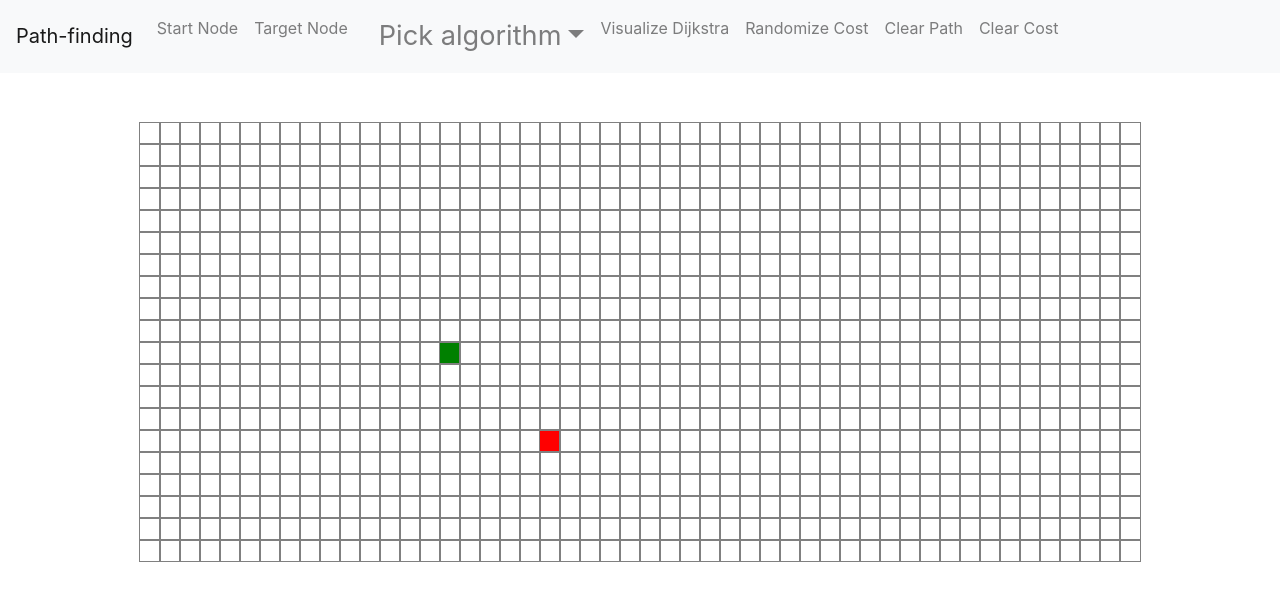
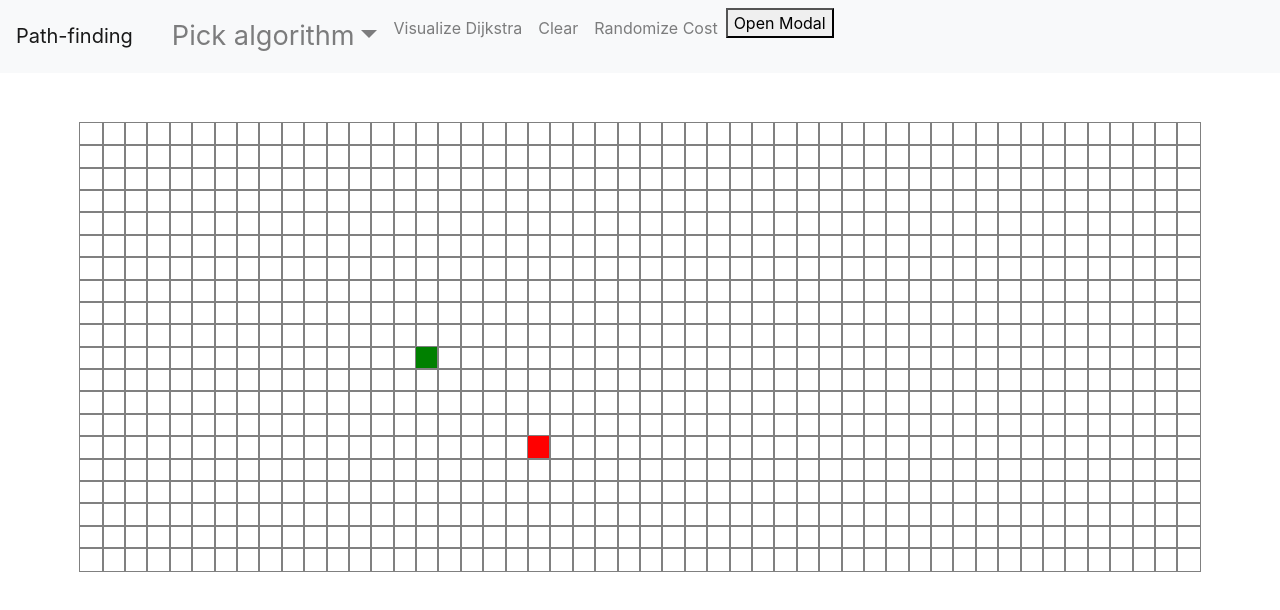
Before and after one commit to ionut-banu/PathfindingVisualizer, a React (Create React App) app in the folder path-finding/: page / in a window 1280 px wide. Shown: the top 610 px of the page. Built offline with nearby package versions, Linux system fonts and the light colour scheme.

Commit message:
adding modal

```diff
--- a/path-finding/package.json
+++ b/path-finding/package.json
@@ -3,10 +3,12 @@
   "version": "0.1.0",
   "private": true,
   "dependencies": {
+    "@material-ui/core": "^4.9.12",
     "@testing-library/jest-dom": "^4.2.4",
     "@testing-library/react": "^9.4.0",
     "@testing-library/user-event": "^7.1.2",
     "bootstrap": "^4.4.1",
+    "material-ui": "^0.20.2",
     "react": "^16.12.0",
     "react-bootstrap": "^1.0.0-beta.16",
     "react-dom": "^16.12.0",
--- /dev/null
+++ b/path-finding/src/PathfindingVisualizer/Modal/SimpleModal.js
@@ -0,0 +1,65 @@
+import React from 'react';
+import { makeStyles } from '@material-ui/core/styles';
+import Modal from '@material-ui/core/Modal';
+
+function getModalStyle() {
+  const top = 50;
+  const left = 50;
+
+  return {
+    top: `${top}%`,
+    left: `${left}%`,
+    transform: `translate(-${top}%, -${left}%)`,
+  };
+}
+
+const useStyles = makeStyles((theme) => ({
+  paper: {
+    position: 'absolute',
+    width: 400,
+    backgroundColor: theme.palette.background.paper,
+    border: '2px solid #000',
+    boxShadow: theme.shadows[5],
+    padding: theme.spacing(2, 4, 3),
+  },
+}));
+
+export default function SimpleModal() {
+  const classes = useStyles();
+  // getModalStyle is not a pure function, we roll the style only on the first render
+  const [modalStyle] = React.useState(getModalStyle);
+  const [open, setOpen] = React.useState(false);
+
+  const handleOpen = () => {
+    setOpen(true);
+  };
+
+  const handleClose = () => {
+    setOpen(false);
+  };
+
+  const body = (
+    <div style={modalStyle} className={classes.paper}>
+      <h2 id='simple-modal-title'>Path Finder Instructions</h2>
+      <p id='simple-modal-description'>
+        Duis mollis, est non commodo luctus, nisi erat porttitor ligula.
+      </p>
+    </div>
+  );
+
+  return (
+    <div>
+      <button type='button' onClick={handleOpen}>
+        Open Modal
+      </button>
+      <Modal
+        open={open}
+        onClose={handleClose}
+        aria-labelledby='simple-modal-title'
+        aria-describedby='simple-modal-description'
+      >
+        {body}
+      </Modal>
+    </div>
+  );
+}
--- a/path-finding/src/PathfindingVisualizer/Node/Node.css
+++ b/path-finding/src/PathfindingVisualizer/Node/Node.css
@@ -1,6 +1,6 @@
 .node {
-  width: 20px;
-  height: 20px;
+  width: 1.4em;
+  height: 1.4em;
   outline: 1px solid grey;
   display: inline-block;
 }
--- a/path-finding/src/PathfindingVisualizer/Node/Node.jsx
+++ b/path-finding/src/PathfindingVisualizer/Node/Node.jsx
@@ -15,14 +15,14 @@ export default class Node extends Component {
     this.state = {
       isVisited: false,
       isShortPath: false,
-      isCurrent: false
+      isCurrent: false,
     };
   }
 
   getExtraClassName() {
-    const { isStart, isFinish, isWall } = this.props;
+    const { isStart, isTarget, isWall } = this.props;
     const { isVisited, isShortPath, isCurrent } = this.state;
-    return isFinish
+    return isTarget
       ? FINISH_NODE_ClS
       : isStart
       ? START_NODE_ClS
@@ -43,7 +43,7 @@ export default class Node extends Component {
       isVisited: false,
       isShortPath: false,
       isCurrent: false,
-      isWall: false
+      isWall: false,
     });
   }
 
@@ -51,22 +51,24 @@ export default class Node extends Component {
     this.initNode();
   }
 
-  mouseDownHandle() {
-    this.setState({ isWall: true });
-  }
-
   render() {
-    const { row, col, onMouseDown, onMouseUp, onMouseEnter } = this.props;
+    const {
+      row,
+      col,
+      onMouseDown,
+      onMouseUp,
+      onMouseEnter,
+      onMouseLeave,
+    } = this.props;
     return (
       <div
         className={'node ' + this.getExtraClassName()}
         onMouseDown={() => onMouseDown(row, col)}
         onMouseUp={() => onMouseUp()}
         onMouseEnter={() => onMouseEnter(row, col)}
+        onMouseLeave={() => onMouseLeave(row, col)}
       >
-        <span className='node-cost'>
-          {this.props.cost !== 0 ? this.props.cost : ' '}
-        </span>
+        {this.props.cost !== 0 ? this.props.cost : ' '}
       </div>
     );
   }
@@ -74,5 +76,5 @@ export default class Node extends Component {
 
 export const DEFAULT_NODE = {
   row: 0,
-  col: 0
+  col: 0,
 };
--- a/path-finding/src/PathfindingVisualizer/PathfindingVisualizer.css
+++ b/path-finding/src/PathfindingVisualizer/PathfindingVisualizer.css
@@ -3,7 +3,7 @@
 }
 
 .grid-row {
-  line-height: 1;
+  height: 1.4em;
 }
 .navbar {
   background-color: rgba(20, 22, 31, 0.808);
--- a/path-finding/src/PathfindingVisualizer/PathfindingVisualizer.jsx
+++ b/path-finding/src/PathfindingVisualizer/PathfindingVisualizer.jsx
@@ -1,12 +1,14 @@
 import React, { Component } from 'react';
+import { Navbar, NavDropdown, Nav } from 'react-bootstrap';
+import Modal from '@material-ui/core/Modal';
 import Node from './Node/Node';
 import { dijkstra } from '../algorithms/dijkstra';
 import { dfs } from '../algorithms/dfs';
 import { bfs } from '../algorithms/bfs';
 import { computeRandomCost, getNodesInShortestPath } from '../util/util';
-import { Navbar, NavDropdown, Nav } from 'react-bootstrap';
 
 import './PathfindingVisualizer.css';
+import SimpleModal from './Modal/SimpleModal';
 
 const DIJKSTRA = 'Dijkstra';
 const DFS = 'DFS';
@@ -22,7 +24,7 @@ export default class PathfindingVisualizer extends Component {
     this.state = {
       algorithm: DIJKSTRA,
       grid: [],
-      clearNodesDisabled: false,
+      interactDisabled: false,
       visualizeDisabled: false,
       resetCostDisabled: false,
       isMouseDown: false,
@@ -31,7 +33,7 @@ export default class PathfindingVisualizer extends Component {
       START_NODE_ROW: 10,
       START_NODE_COL: 15,
       FINISH_NODE_ROW: 14,
-      FINISH_NODE_COL: 20
+      FINISH_NODE_COL: 20,
     };
   }
 
@@ -40,13 +42,52 @@ export default class PathfindingVisualizer extends Component {
     this.setState({ grid: grid });
   }
 
+  getInitialGrid = () => {
+    const grid = [];
+    for (let row = 0; row < 20; row++) {
+      const currentRow = [];
+      for (let col = 0; col < 50; col++) {
+        currentRow.push(this.createNode(row, col));
+      }
+      grid.push(currentRow);
+    }
+    return grid;
+  };
+
+  createNode = (row, col) => {
+    return {
+      ref: React.createRef(),
+      col: col,
+      row: row,
+      cost: 0,
+      isStart:
+        this.state.START_NODE_ROW === row && this.state.START_NODE_COL === col,
+      isTarget:
+        this.state.FINISH_NODE_ROW === row &&
+        this.state.FINISH_NODE_COL === col,
+      isWall: false,
+      distance: Infinity,
+      previousNode: null,
+    };
+  };
+
+  setAlgorithm(eventkey, event) {
+    this.setState({ algorithm: eventkey });
+  }
+
+  setAllButtons(disabled) {
+    this.setState({
+      visualizeDisabled: disabled,
+      interactDisabled: disabled,
+      resetCostDisabled: disabled,
+    });
+  }
+
   visualize() {
     this.setAllButtons(true);
     const { grid } = this.state;
-    const startNode =
-      grid[this.state.START_NODE_ROW][this.state.START_NODE_COL];
-    const finishNode =
-      grid[this.state.FINISH_NODE_ROW][this.state.FINISH_NODE_COL];
+    const startNode = this.getNode(true);
+    const finishNode = this.getNode(false);
     const { algorithm } = this.state;
     if (algorithm != null) {
       switch (algorithm) {
@@ -103,11 +144,11 @@ export default class PathfindingVisualizer extends Component {
         setTimeout(() => {
           const node = nodesInOrder[i];
           node.ref.current.setState(animation);
-          if (i + 1 < nodesInOrder.length && !nodesInOrder[i + 1].isFinish)
+          if (i + 1 < nodesInOrder.length && !nodesInOrder[i + 1].isTarget)
             nodesInOrder[i + 1].ref.current.setState({ isCurrent: true });
-          if (node.isFinish)
+          if (node.isTarget)
             if (node.ref.current.state.isShortPath) {
-              this.setState({ clearNodesDisabled: false });
+              this.setState({ interactDisabled: false });
             }
         }, SPEED * i);
       }
@@ -123,6 +164,7 @@ export default class PathfindingVisualizer extends Component {
             node.ref.current.initNode();
             node.isVisited = false;
             node.distance = Infinity;
+            node.previousNode = null;
           }
           if (clearCost) node.cost = 0;
         }
@@ -132,45 +174,95 @@ export default class PathfindingVisualizer extends Component {
     }
   }
 
-  setAlgorithm(eventkey, event) {
-    this.setState({ algorithm: eventkey });
-  }
-
-  setAllButtons(disabled) {
-    this.setState({
-      visualizeDisabled: disabled,
-      clearNodesDisabled: disabled,
-      resetCostDisabled: disabled
-    });
-  }
-
-  mouseDownHandle = (row, col) => {
+  getNode = (start) => {
     const { grid } = this.state;
     for (const row of grid) {
       for (const node of row) {
-        if (node.isStart) {
-          this.setState({ isStartSelected: true });
-          break;
+        if ((node.isStart && start) || (node.isTarget && !start)) {
+          return node;
         }
       }
     }
-    const newGrid = grid.slice();
-    const node = newGrid[row][col];
-    const newNode = { ...node, isStart: true };
-    newGrid[row][col] = newNode;
-    this.setState({ grid: newGrid });
+  };
+
+  mouseDownHandle = (row, col) => {
+    if (this.interactDisabled) return;
+    this.setState({ isMouseDown: true });
+
+    const startNode = this.getNode(true);
+    if (startNode.isStart && startNode.row === row && startNode.col === col) {
+      this.setState({ isStartSelected: true });
+      return;
+    }
+
+    const targetNode = this.getNode(false);
+    if (
+      targetNode.isTarget &&
+      targetNode.row === row &&
+      targetNode.col === col
+    ) {
+      this.setState({ isTargetSelected: true });
+      return;
+    }
+
     //const newGrid = toggleWall(this.state.grid, row, col);
-    //this.setState({ isMouseDown: true, grid: newGrid });
   };
 
   mouseUpHandle = () => {
-    this.setState({ isMouseDown: false });
+    if (this.interactDisabled) return;
+    this.setState({
+      isMouseDown: false,
+      isStartSelected: false,
+      isTargetSelected: false,
+    });
   };
 
   mouseEnterHandle = (row, col) => {
+    if (this.interactDisabled) return;
     if (this.state.isMouseDown) {
-      const newGrid = toggleWall(this.state.grid, row, col);
-      this.setState({ grid: newGrid });
+      const { grid } = this.state;
+      const newGrid = grid.slice();
+      const node = newGrid[row][col];
+      let newNode = null;
+      if (this.state.isStartSelected) {
+        newNode = { ...node, isStart: true };
+      } else if (this.state.isTargetSelected) {
+        newNode = { ...node, isTarget: true };
+      } else {
+        newNode = { ...node, isWall: !node.isWall };
+      }
+      if (newNode) {
+        newGrid[row][col] = newNode;
+        this.setState({ grid: newGrid });
+      }
+    }
+  };
+
+  mouseLeaveHandle = (row, col) => {
+    if (this.interactDisabled) return;
+    if (this.state.isMouseDown) {
+      if (
+        window.event.relatedTarget.className === 'App' ||
+        window.event.relatedTarget.className === 'grid-row' ||
+        window.event.relatedTarget.className === ''
+      ) {
+        this.mouseUpHandle();
+        return;
+      }
+      const { grid } = this.state;
+      const newGrid = grid.slice();
+      const node = newGrid[row][col];
+      let newNode = null;
+      if (this.state.isStartSelected) {
+        newNode = { ...node, isStart: false };
+      } else if (this.state.isTargetSelected) {
+        newNode = { ...node, isTarget: false };
+      }
+
+      if (newNode) {
+        newGrid[row][col] = newNode;
+        this.setState({ grid: newGrid });
+      }
     }
   };
 
@@ -185,35 +277,6 @@ export default class PathfindingVisualizer extends Component {
     this.setState({ grid: grid });
   }
 
-  getInitialGrid = () => {
-    const grid = [];
-    for (let row = 0; row < 20; row++) {
-      const currentRow = [];
-      for (let col = 0; col < 50; col++) {
-        currentRow.push(this.createNode(row, col));
-      }
-      grid.push(currentRow);
-    }
-    return grid;
-  };
-
-  createNode = (row, col) => {
-    return {
-      ref: React.createRef(),
-      col: col,
-      row: row,
-      cost: 0,
-      isStart:
-        this.state.START_NODE_ROW === row && this.state.START_NODE_COL === col,
-      isFinish:
-        this.state.FINISH_NODE_ROW === row &&
-        this.state.FINISH_NODE_COL === col,
-      isWall: false,
-      distance: Infinity,
-      previousNode: null
-    };
-  };
-
   render() {
     const { grid } = this.state;
 
@@ -227,20 +290,6 @@ export default class PathfindingVisualizer extends Component {
               onSelect={(eventKey, event) => this.setAlgorithm(eventKey, event)}
               className='mr-auto'
             >
-              <Nav.Link
-                onClick={() => this.clearNodes(true, false)}
-                disabled={this.state.clearNodesDisabled}
-              >
-                Start Node
-              </Nav.Link>
-
-              <Nav.Link
-                onClick={() => this.clearNodes(true, false)}
-                disabled={this.state.clearNodesDisabled}
-              >
-                Target Node
-              </Nav.Link>
-
               <NavDropdown title='Pick algorithm' id='basic-nav-dropdown'>
                 <NavDropdown.Item eventKey={DIJKSTRA}>
                   Dijkstra
@@ -257,23 +306,19 @@ export default class PathfindingVisualizer extends Component {
                 {`Visualize ${this.state.algorithm}`}
               </Nav.Link>
               <Nav.Link
+                onClick={() => this.clearNodes(true, true)}
+                disabled={this.state.interactDisabled}
+              >
+                Clear
+              </Nav.Link>
+              <Nav.Link
                 onClick={() => this.resetCost()}
-                disabled={this.state.clearNodesDisabled}
+                disabled={this.state.interactDisabled}
               >
                 Randomize Cost
               </Nav.Link>
-              <Nav.Link
-                onClick={() => this.clearNodes(true, false)}
-                disabled={this.state.clearNodesDisabled}
-              >
-                Clear Path
-              </Nav.Link>
-              <Nav.Link
-                onClick={() => this.clearNodes(false, true)}
-                disabled={this.state.clearNodesDisabled}
-              >
-                Clear Cost
-              </Nav.Link>
+
+              <SimpleModal></SimpleModal>
             </Nav>
           </Navbar.Collapse>
         </Navbar>
@@ -288,9 +333,9 @@ export default class PathfindingVisualizer extends Component {
                       row,
                       col,
                       isStart,
-                      isFinish,
+                      isTarget,
                       isWall,
-                      cost
+                      cost,
                     } = node;
                     return (
                       <Node
@@ -299,12 +344,13 @@ export default class PathfindingVisualizer extends Component {
                         row={row}
                         col={col}
                         isStart={isStart}
-                        isFinish={isFinish}
+                        isTarget={isTarget}
                         isWall={isWall}
                         cost={cost}
                         onMouseDown={this.mouseDownHandle}
                         onMouseUp={this.mouseUpHandle}
                         onMouseEnter={this.mouseEnterHandle}
+                        onMouseLeave={this.mouseLeaveHandle}
                       ></Node>
                     );
                   })}
```
Also changed, not shown: path-finding/public/robots.txt, 2 other files (tests, documents, lock files or other folders).
